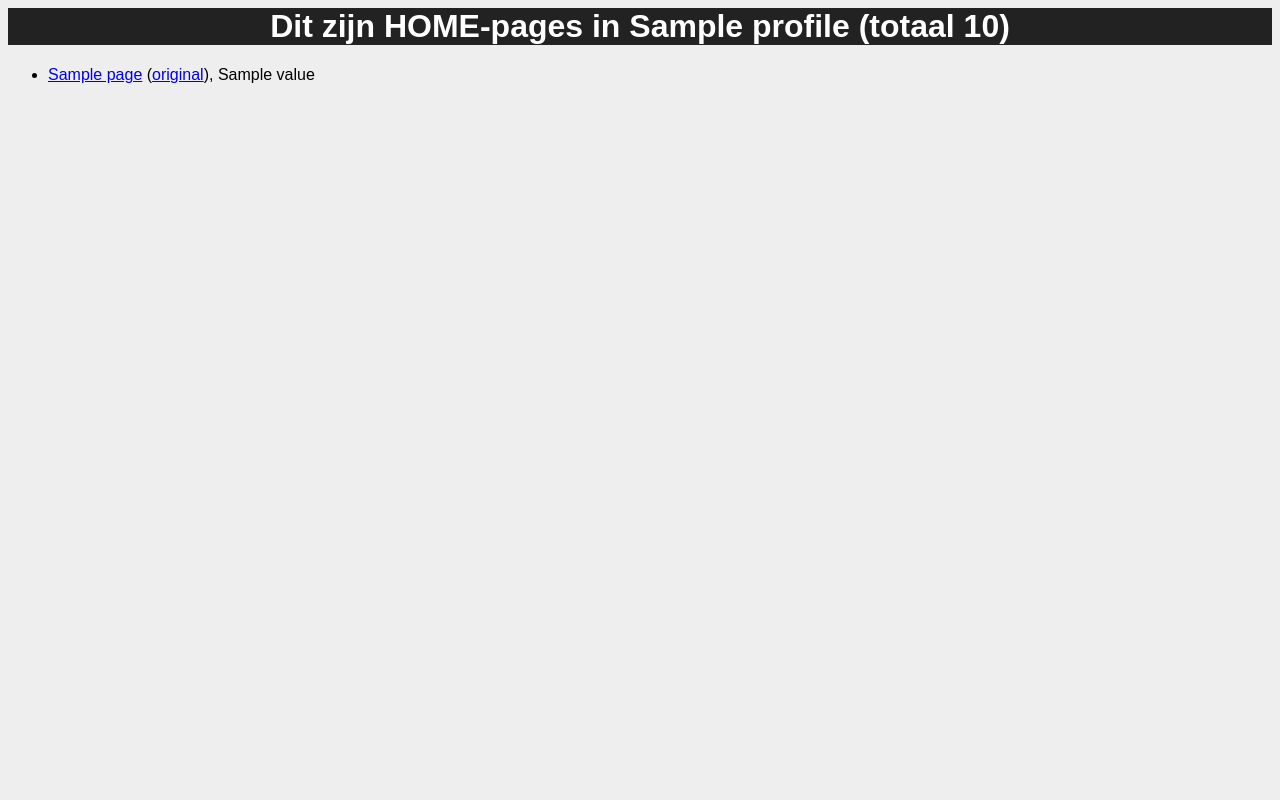
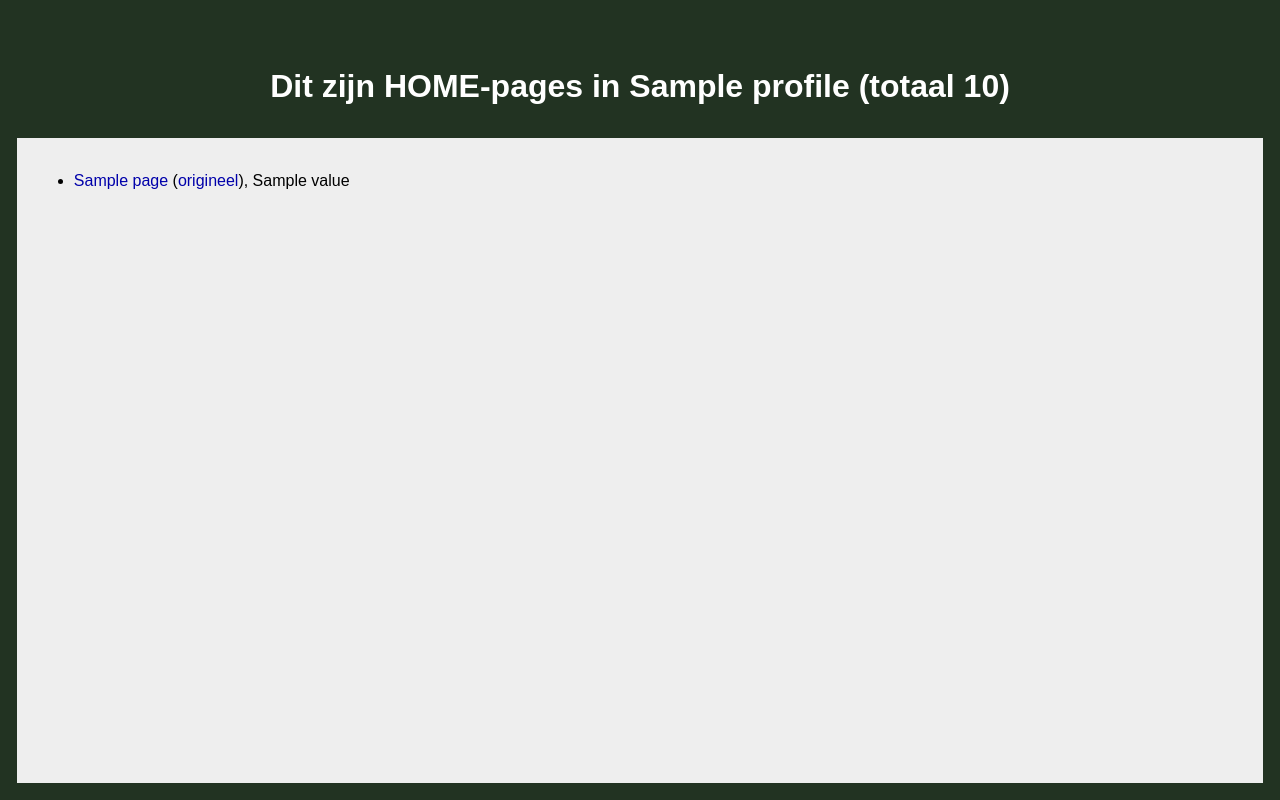
Before and after one commit to mihxil/npoapi-pages, a Flask app: template templates/index.html in a window 1280 px wide. Run offline with Flask 2, Linux system fonts and the light colour scheme; the template is opened without the code that fills it: most values are stand-ins (such as "Sample title", 1, 10 or a date in 2020).

Commit message:
Details.

```diff
--- a/app.py
+++ b/app.py
@@ -1,6 +1,7 @@
 import os
 
 import json
+from datetime import time, datetime
 
 from flask import Flask, render_template, send_from_directory, request
 from npoapi import Pages
@@ -24,7 +25,7 @@ def index():
         prof = profArg  or profile
     form = PagesForm()
     form.sort_fields = [PageSortType()]
-    form.sort_fields[0].value = PageSortTypeEnum.LAST_MODIFIED
+    form.sort_fields[0].value = PageSortTypeEnum.SORT_DATE
     form.sort_fields[0].order = OrderTypeEnum.DESC
     form.searches = PagesSearchType()
     form.searches.types = TextMatcherListType()
@@ -56,3 +57,8 @@ def page(url:str):
 @app.route('/css/<path:path>')
 def send_js(path):
     return send_from_directory('css', path)
+
+
+@app.template_filter('formattime')
+def formattime(s):
+    return  datetime.utcfromtimestamp(s / 1000).strftime('%Y-%m-%d')
--- a/css/index.css
+++ b/css/index.css
@@ -1,18 +1,48 @@
 
 
 html {
+    background-color: #232;
+    font-family: sans-serif;
+    margin-top: 0;
+    padding: 2ex;
+    padding-top: 0;
+}
+body {
+    margin: 0;
+    padding: 2ex;
+    padding-top: 0;
     background-color: #eee;
-    font-family: sans-serif;
 }
 
 img {
-    float: right
+    float: right;
+    padding: 1ex;
+    padding-right: 0;
+
 }
 h1 {
     color: white;
     text-align: center;
-    background: #222;
+    background: #232;
+    padding: 2ex;
+    margin: 2ex;
+    margin-left: -2ex;
+    margin-right: -2ex;
 }
 h2, h3, h4 {
     color: #252;
 }
+a:visited, a:link {
+    text-decoration: none;
+}
+a:link {
+    color: #00a;
+}
+
+a:visited {
+    color: #08a;
+}
+
+.date {
+    font-style: italic;
+}
--- a/templates/index.html
+++ b/templates/index.html
@@ -7,9 +7,8 @@
     <h1>Dit zijn HOME-pages in {{  profile }} (totaal {{ result['total'] }})</h1>
     <ul>
       {% for page in pages %}
-          <li><a href="page/{{page.url}}">{{page.title}}</a> (<a href="{{page.url}}">original</a>), {% for bc in page.broadcasters %}{{ bc.value }}{% endfor %}</li>
+          <li><a href="page/{{page.url}}">{{page.title}}</a> (<a href="{{page.url}}">origineel</a>), {% for bc in page.broadcasters %}{{ bc.value }}{% endfor %}</li>
       {% endfor %}
-
     </ul>
   </body>
 </html>
--- a/templates/page.html
+++ b/templates/page.html
@@ -6,7 +6,7 @@
   <body>
 
     <h1>{{ page.title or "Niet gevonden"}}</h1>
-
+    <p class="date">{{ page.sortDate | formattime }}</p>
      {% for image in page.images %}
           <img src="{{ image.url }}" alt="{{ image.title }}" />
      {% endfor %}
@@ -34,12 +34,14 @@
             <li><a href="/page/{{ link.referrer }}">{{ link.title }}</a></li>
         {%  endfor %}
     </ul>
-    <p><a href="{{ page.url }}">Original</a></p>
+    <p><a href="{{ page.url }}">Orginele pagina</a></p>
     <p class="keywords">
          {% for keyword in page.keywords %}
+             {% if loop.first %} keywords: {% endif %}
             {{  keyword }}
              {% if not loop.last %},{% endif %}
         {%  endfor %}
     </p>
+    <a href="/">Terug</a>
   </body>
 </html>
```
